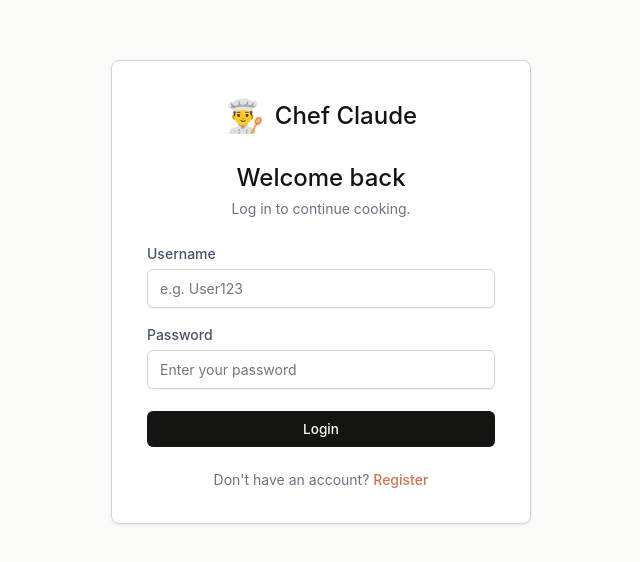
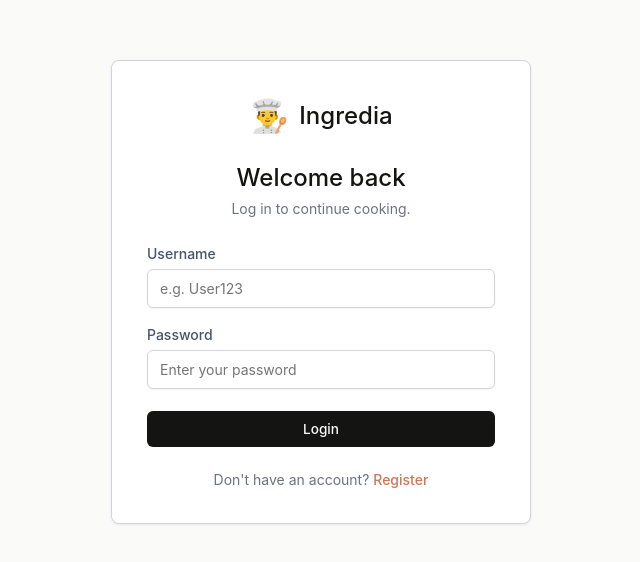
Before and after one commit to Shubham-Chaprana/Ingredia, a React (Vite) app in the folder frontend/: page /login in a window 1280 px wide. Shown: the part 108-670 px from the top of the page, without its empty margins (319-959 px from the left). Built offline with nearby package versions, Linux system fonts and the light colour scheme.

Commit message:
prepare backend for production

```diff
--- a/frontend/index.html
+++ b/frontend/index.html
@@ -7,7 +7,7 @@
     />
     <meta charset="UTF-8" />
     <meta name="viewport" content="width=device-width, initial-scale=1.0" />
-    <title>frontend</title>
+    <title>Ingredia</title>
   </head>
   <body>
     <div id="root"></div>
--- a/frontend/src/Main.jsx
+++ b/frontend/src/Main.jsx
@@ -108,7 +108,7 @@ export default function Main() {
                             <h2>What's cooking?</h2>
                             <p>
                                 Start by adding the ingredients you have on hand.
-                                Chef Claude will turn them into a recipe for you.
+                                Our Chef will turn them into a recipe for you.
                             </p>
                         </div>
                     )}
--- a/frontend/src/components/ClaudeRecipe.jsx
+++ b/frontend/src/components/ClaudeRecipe.jsx
@@ -3,7 +3,7 @@ import ReactMarkdown from "react-markdown"
 export default function ClaudeRecipe(props) {
     return (
         <section className="suggested-recipe-container" aria-live="polite">
-            <h3>Chef Claude Recommends:</h3>
+            <h3>Our Chef Recommends:</h3>
             { <ReactMarkdown>{props.recipe}</ReactMarkdown> }
 
         </section>
--- a/frontend/src/components/Header.jsx
+++ b/frontend/src/components/Header.jsx
@@ -9,7 +9,7 @@ export default function Header() {
     return (
         <header>
             <img src={chefClaudeLogo} />
-            <h1>Chef Claude</h1>
+            <h1>Ingredia</h1>
 
             <button
                 onClick={() => {
--- a/frontend/src/pages/Login.jsx
+++ b/frontend/src/pages/Login.jsx
@@ -41,7 +41,7 @@ export default function Login() {
             <div className="auth-card">
                 <div className="auth-brand">
                     <span className="auth-brand-icon">👨‍🍳</span>
-                    <h1>Chef Claude</h1>
+                    <h1>Ingredia</h1>
                 </div>
 
                 <div className="auth-heading">
--- a/frontend/src/pages/Register.jsx
+++ b/frontend/src/pages/Register.jsx
@@ -36,7 +36,7 @@ export default function Register() {
             <div className="auth-card">
                 <div className="auth-brand">
                     <span className="auth-brand-icon">👨‍🍳</span>
-                    <h1>Chef Claude</h1>
+                    <h1>Ingredia</h1>
                 </div>
 
                 <div className="auth-heading">
```
Also changed, not shown: 1 other file (tests, documents, lock files or other folders).
